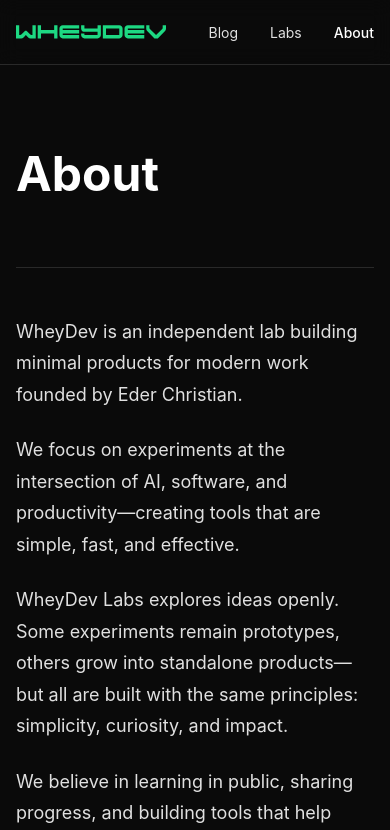
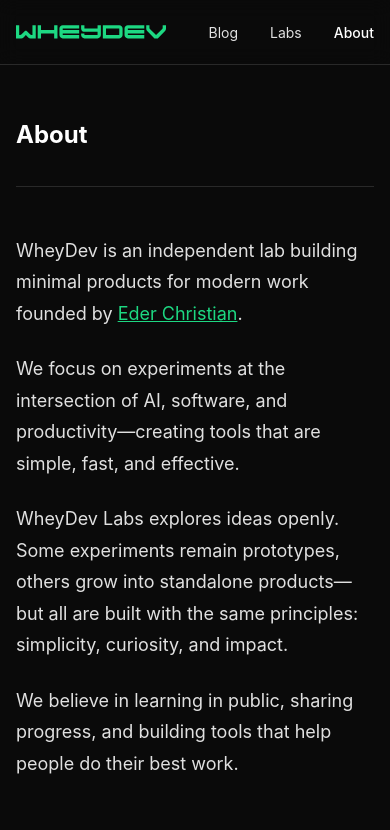
Before and after one commit to wheydev/whey.dev, a Next.js app: page /about in a window 390 px wide. Shown: the top 830 px of the page. Built offline with nearby package versions, Linux system fonts and the light colour scheme.

Commit message:
Add responsive design and author link to about page

```diff
--- a/app/about/page.tsx
+++ b/app/about/page.tsx
@@ -5,15 +5,25 @@
 import { styled } from '@/stitches.config'
 
 const PageHeader = styled('div', {
-  paddingTop: '$12',
-  paddingBottom: '$12',
+  paddingTop: '$6',
+  paddingBottom: '$6',
   borderBottom: '1px solid $border',
+
+  '@md': {
+    paddingTop: '$12',
+    paddingBottom: '$12',
+  },
 })
 
 const PageTitle = styled('h1', {
-  fontSize: '$5xl',
+  fontSize: '$2xl',
   fontWeight: '$bold',
-  marginBottom: '$4',
+  marginBottom: '$3',
+
+  '@md': {
+    fontSize: '$5xl',
+    marginBottom: '$4',
+  },
 })
 
 const Content = styled('div', {
@@ -66,7 +76,7 @@
 
         <Content>
           <p>
-            WheyDev is an independent lab building minimal products for modern work founded by Eder Christian.
+            WheyDev is an independent lab building minimal products for modern work founded by <a href="https://ederchristian.com" target="_blank" rel="noopener noreferrer" style={{ color: '#1DD882', textDecoration: 'underline' }}>Eder Christian</a>.
           </p>
 
           <p>
```
